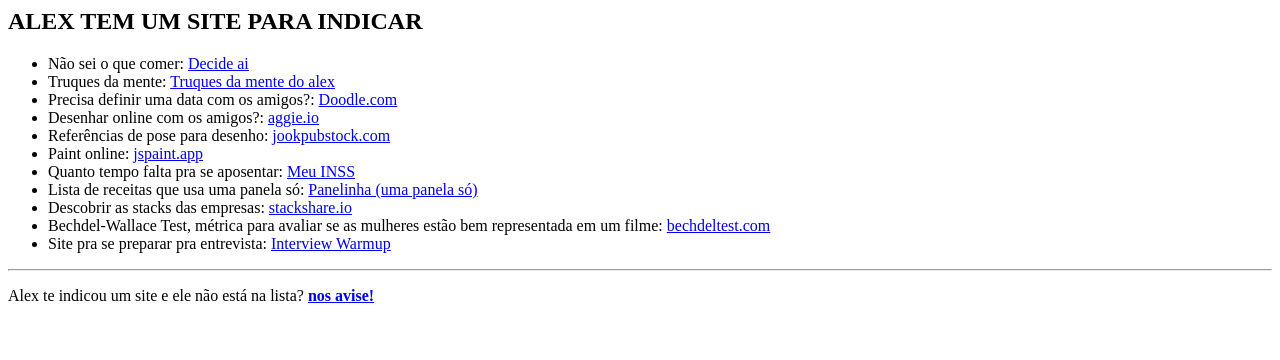
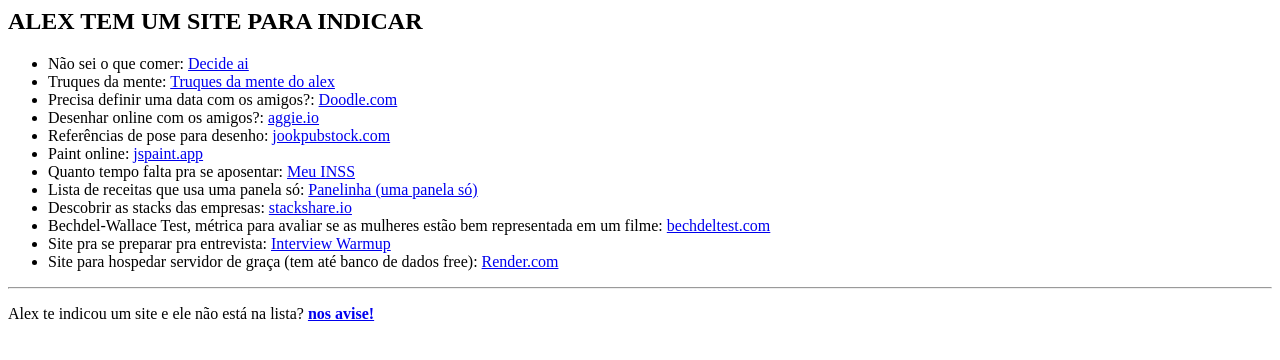
Before and after one commit to opedro/alextemumsite, a website: page index.html in a window 1280 px wide. Drawn offline with Linux system fonts and the light colour scheme.

Commit message:
Add Render.com

```diff
--- a/index.html
+++ b/index.html
@@ -18,6 +18,7 @@
   <li>Descobrir as stacks das empresas: <a href="https://stackshare.io/">stackshare.io</a></li>
   <li>Bechdel-Wallace Test, métrica para avaliar se as mulheres estão bem representada em um filme: <a href="https://bechdeltest.com/">bechdeltest.com</a></li>
   <li>Site pra se preparar pra entrevista: <a href="https://grow.google/certificates/interview-warmup/">Interview Warmup</a></li>
+  <li>Site para hospedar servidor de graça (tem até banco de dados free): <a href="https://render.com/">Render.com</a></li>
 </ul>
 <hr>
       <p>Alex te indicou um site e ele não está na lista? <a href="https://github.com/opedro/alextemumsite/issues/new"><b>nos avise!</b></a></p>
```
